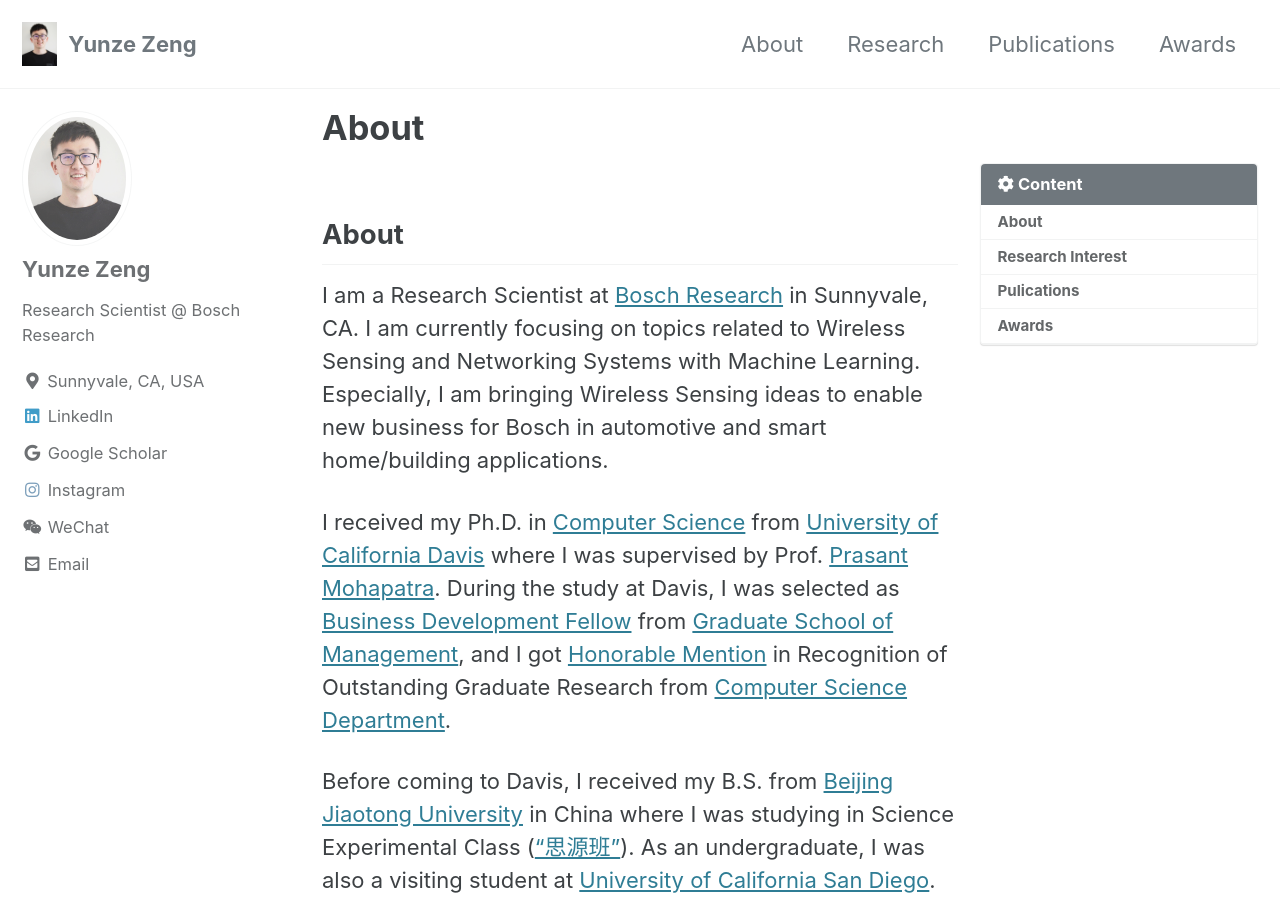
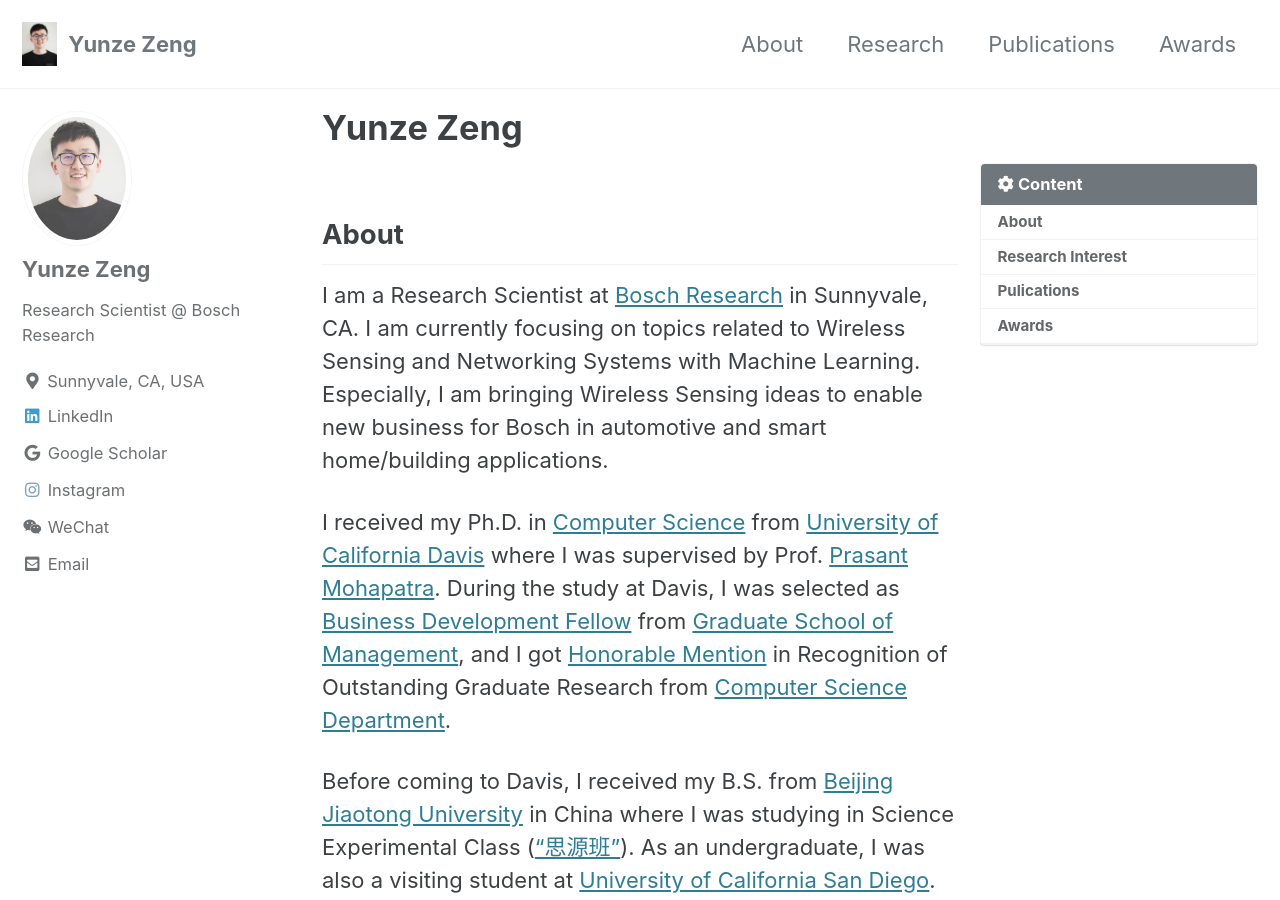
Before and after one commit to yunze/yunze.github.io, a Jekyll site: the page built from index.md, in a window 1280 px wide and 900 px high. Built offline with Jekyll 4.4.1, drawn with Linux system fonts in a browser that asks for light colours; cached includes are drawn as plain includes; our own code applies the rules of GitHub Pages for plain Markdown files.

Commit message:
Update index.md

```diff
--- a/index.md
+++ b/index.md
@@ -1,4 +1,5 @@
 ---
+title: Yunze Zeng
 layout: single
 author_profile: true
 toc: true
```
